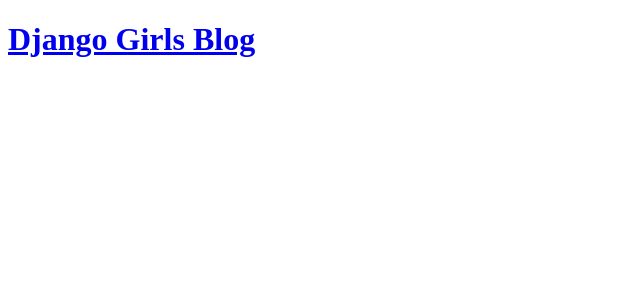
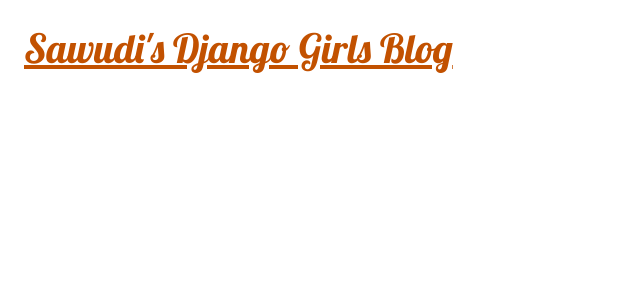
Before and after one commit to seyawudba/django-girls-tutorial-web, a Django app: page / in a window 1280 px wide. Shown: the top 300 px of the page, without its empty margins (0-640 px from the left). Run offline with Django 3.2, Linux system fonts and the light colour scheme; data that the repository does not hold is empty.

Commit message:
Add static elements and enhancing.

```diff
--- /dev/null
+++ b/blog/static/css/blog.css
@@ -0,0 +1,4 @@
+h1 a, h2 a {
+    color: #C25100;
+    font-family: 'Lobster';
+}
--- a/blog/templates/blog/post_list.html
+++ b/blog/templates/blog/post_list.html
@@ -1,20 +1,34 @@
+{% load static %}
 <!DOCTYPE html>
 <html>
-    <head>
+    <head class="page-header">
         <title>Sawudi's Django Girls blog</title>
+        <link rel="stylesheet" href="https://cdn.jsdelivr.net/npm/bootstrap@5.1.3/dist/css/bootstrap.min.css" integrity="sha384-1BmE4kWBq78iYhFldvKuhfTAU6auU8tT94WrHftjDbrCEXSU1oBoqyl2QvZ6jIW3" crossorigin="anonymous">
+        <link rel="stylesheet" href="https://fonts.googleapis.com/css?family=Lobster&subset=latin,latin-ext">
+        <link rel="stylesheet" href="{% static 'css/blog.css' %}">
     </head>
-    <body>
-        <header>
-            <h1><a href="/">Django Girls Blog</a></h1>
+    <body style='padding:1.5em'>
+        <header class="page-header">
+            <div class="'container">
+                <h1><a href="/">Sawudi's Django Girls Blog</a></h1>
+            </div>
         </header>
 
-        {% for post in posts %}
-        <article>
-            <time>published: {{ post.published_date }}</time>
-            <h2><a href="">{{ post.title }}</a></h2>
-            <p>{{ post.text|linebreaksbr }}</p>
-        </article>
-        {% endfor %}
+        <main class="container">
+            <div class="row">
+                <div class="col">
+                    {% for post in posts %}
+                        <article class="post">
+                            <time class="date">
+                                {{ post.published_date }}
+                            </time>
+                            <h2><a href="">{{ post.title }}</a></h2>
+                            <p>{{ post.text|linebreaksbr }}</p>
+                        </article>
+                    {% endfor %}
+                </div>
+            </div>
+        </main>
 
     </body>
 </html>
```
